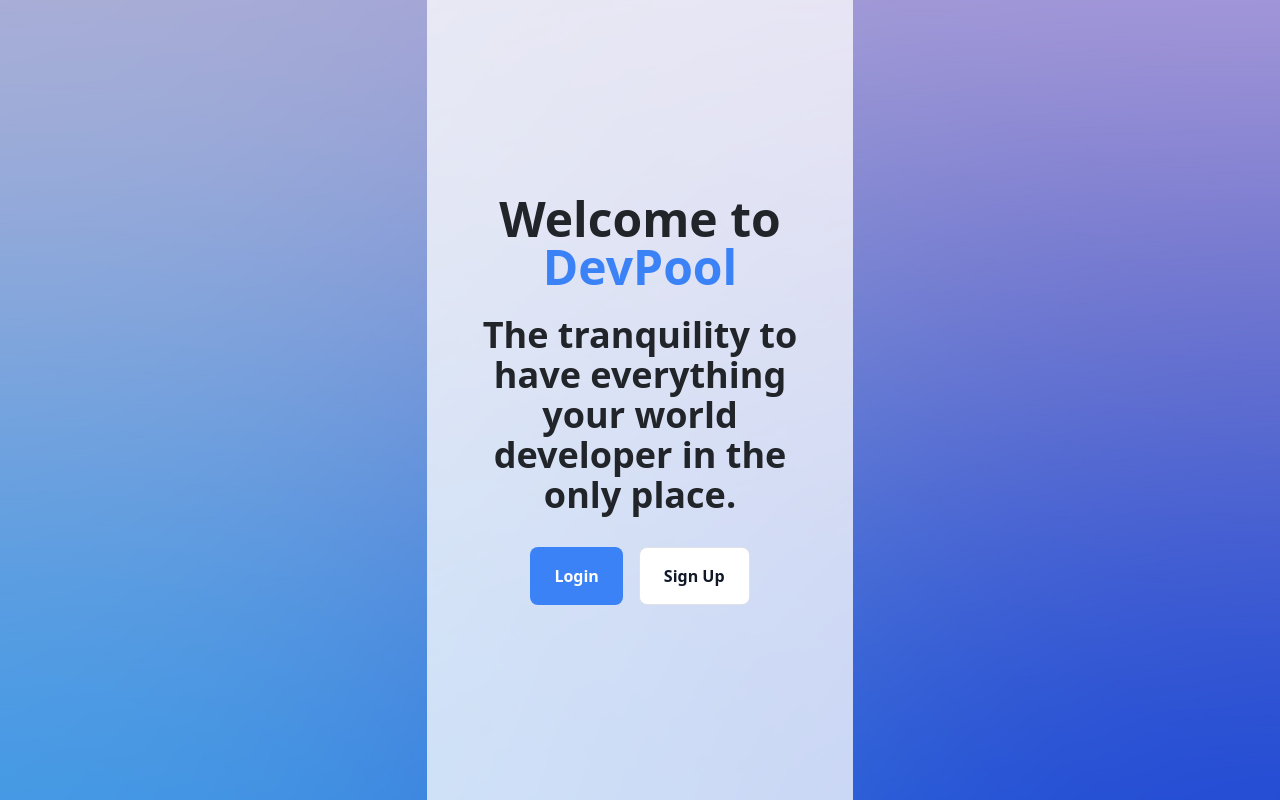
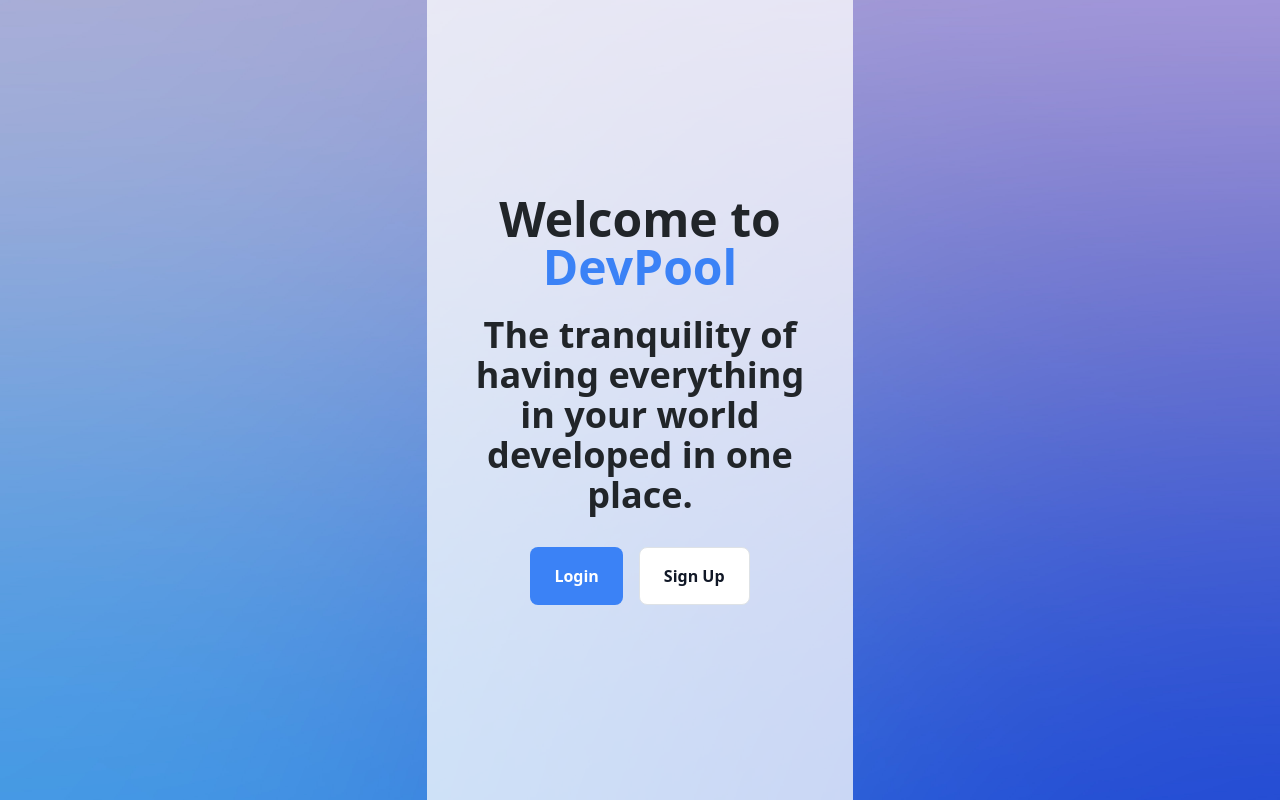
Before and after one commit to JuanQuintero1511/DevPoolSoft, a React (Vite) app in the folder Client/: page / in a window 1280 px wide. Built offline with nearby package versions, Linux system fonts and the light colour scheme.

Commit message:
cambiando msj landing

```diff
--- a/Client/src/components/Landing.jsx
+++ b/Client/src/components/Landing.jsx
@@ -10,7 +10,7 @@ export const Landing = () => {
               Welcome to <span className="text-blue-500">DevPool</span>
             </h1>
             <h2 className="text-3xl md:text-4xl font-bold text-center mt-6">
-              The tranquility to have everything your world developer in the only place.
+            The tranquility of having everything in your world developed in one place.
             </h2>
             <div className="mt-8 flex justify-center space-x-4">
               <button className="bg-blue-500 hover:bg-blue-400 focus:bg-blue-400 text-white font-semibold rounded-lg px-4 py-3">
```
